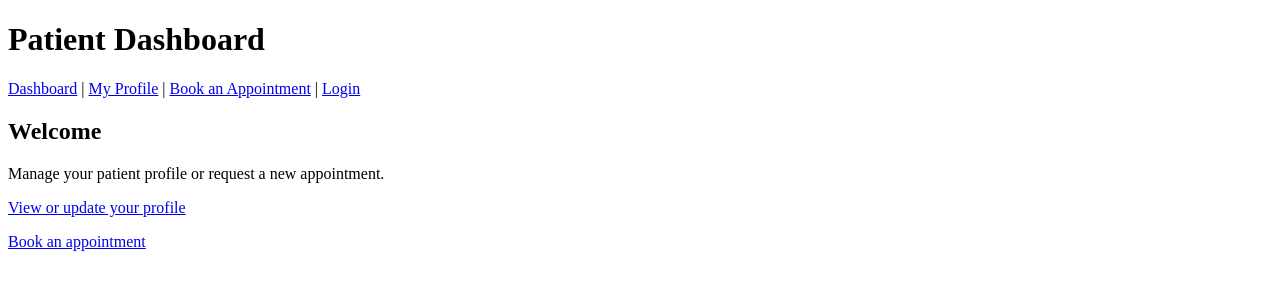
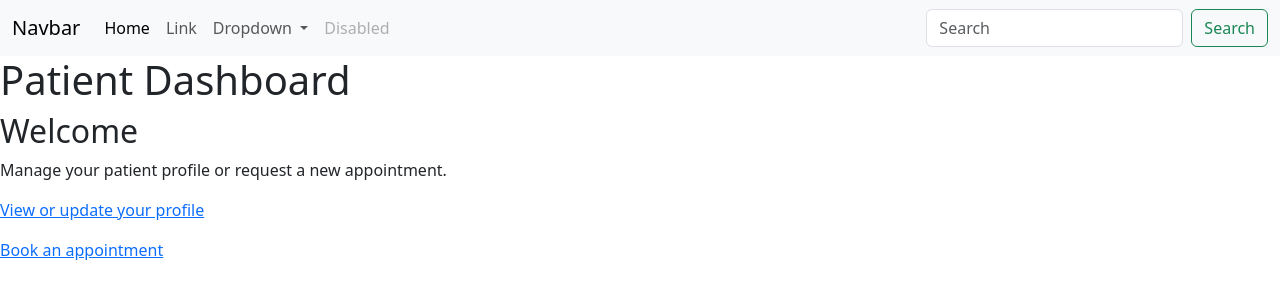
Before and after one commit to isackkibet/django-admin, a Django app: page /patients/dashboard/ in a window 1280 px wide. Shown: the top 300 px of the page. Run offline with Django 5.2, Linux system fonts and the light colour scheme; parts of the project's set-up code (start-up, migrations or seed data) failed here and were passed over.

Commit message:
Move student app under school package and unify patient base template

```diff
--- a/hospital/settings.py
+++ b/hospital/settings.py
@@ -42,7 +42,7 @@ INSTALLED_APPS = [
     'django.contrib.messages',
     'django.contrib.staticfiles',
     'patients',
-    'student',
+    'school.student',
 ]
 
 MIDDLEWARE = [
--- a/hospital/urls.py
+++ b/hospital/urls.py
@@ -20,5 +20,5 @@ from django.urls import path,include
 urlpatterns = [
     path('admin/', admin.site.urls),
     path('patients/', include('patients.urls')),
-    path('student/', include('student.urls')),
+    path('student/', include('school.student.urls')),
 ]
--- /dev/null
+++ b/patients/templates/base.html
@@ -0,0 +1,50 @@
+<!DOCTYPE html>
+<html lang="en">
+<head>
+    <meta charset="UTF-8">
+    <meta name="viewport" content="width=device-width, initial-scale=1.0">
+    <title>{% block title %}My App{% endblock %}</title>
+    <link rel="stylesheet" href="https://cdn.jsdelivr.net/npm/bootstrap@5.3.8/dist/css/bootstrap.min.css">
+</head>
+<body>
+    <nav class="navbar navbar-expand-lg bg-body-tertiary">
+      <div class="container-fluid">
+        <a class="navbar-brand" href="#">Navbar</a>
+        <button class="navbar-toggler" type="button" data-bs-toggle="collapse" data-bs-target="#navbarSupportedContent" aria-controls="navbarSupportedContent" aria-expanded="false" aria-label="Toggle navigation">
+          <span class="navbar-toggler-icon"></span>
+        </button>
+        <div class="collapse navbar-collapse" id="navbarSupportedContent">
+          <ul class="navbar-nav me-auto mb-2 mb-lg-0">
+            <li class="nav-item">
+              <a class="nav-link active" aria-current="page" href="#">Home</a>
+            </li>
+            <li class="nav-item">
+              <a class="nav-link" href="#">Link</a>
+            </li>
+            <li class="nav-item dropdown">
+              <a class="nav-link dropdown-toggle" href="#" role="button" data-bs-toggle="dropdown" aria-expanded="false">
+                Dropdown
+              </a>
+              <ul class="dropdown-menu">
+                <li><a class="dropdown-item" href="#">Action</a></li>
+                <li><a class="dropdown-item" href="#">Another action</a></li>
+                <li><hr class="dropdown-divider"></li>
+                <li><a class="dropdown-item" href="#">Something else here</a></li>
+              </ul>
+            </li>
+            <li class="nav-item">
+              <a class="nav-link disabled" aria-disabled="true">Disabled</a>
+            </li>
+          </ul>
+          <form class="d-flex" role="search">
+            <input class="form-control me-2" type="search" placeholder="Search" aria-label="Search"/>
+            <button class="btn btn-outline-success" type="submit">Search</button>
+          </form>
+        </div>
+      </div>
+    </nav>
+    {% block content %}
+    {% endblock %}
+    <script src="https://cdn.jsdelivr.net/npm/bootstrap@5.3.8/dist/js/bootstrap.bundle.min.js"></script>
+</body>
+</html>
--- a/patients/templates/patients/dashboard.html
+++ b/patients/templates/patients/dashboard.html
@@ -1,19 +1,10 @@
-<!DOCTYPE html>
-<html lang="en">
-<head>
-    <meta charset="UTF-8">
-    <meta name="viewport" content="width=device-width, initial-scale=1.0">
-    <title>Patient Dashboard</title>
-</head>
-<body>
+{% extends "base.html" %}
+
+{% block title %}Patient Dashboard{% endblock %}
+
+{% block content %}
     <header>
         <h1>Patient Dashboard</h1>
-        <nav aria-label="Main navigation">
-            <a href="{% url 'dashboard' %}">Dashboard</a> |
-            <a href="{% url 'profile' %}">My Profile</a> |
-            <a href="{% url 'booking' %}">Book an Appointment</a> |
-            <a href="{% url 'login' %}">Login</a>
-        </nav>
     </header>
     <main>
         <h2>Welcome</h2>
@@ -21,5 +12,4 @@
         <p><a href="{% url 'profile' %}">View or update your profile</a></p>
         <p><a href="{% url 'booking' %}">Book an appointment</a></p>
     </main>
-</body>
-</html>
+{% endblock %}
--- a/school/student/apps.py
+++ b/school/student/apps.py
@@ -3,4 +3,4 @@ from django.apps import AppConfig
 
 class StudentConfig(AppConfig):
     default_auto_field = 'django.db.models.BigAutoField'
-    name = 'student'
+    name = 'school.student'
--- a/school/student/urls.py
+++ b/school/student/urls.py
@@ -1,6 +1,6 @@
 from django.urls import path
 
-from student import views
+from school.student import views
 
 
 urlpatterns = [
```
Also changed, not shown: patients/templates/patients/booking.html (+6 -14 lines), patients/templates/patients/index.html (+6 -10 lines), patients/templates/patients/login.html (+6 -10 lines), patients/templates/patients/profile.html (+6 -14 lines), school/student/templates/student/student.html (+6 -10 lines), school/__init__.py (added).
